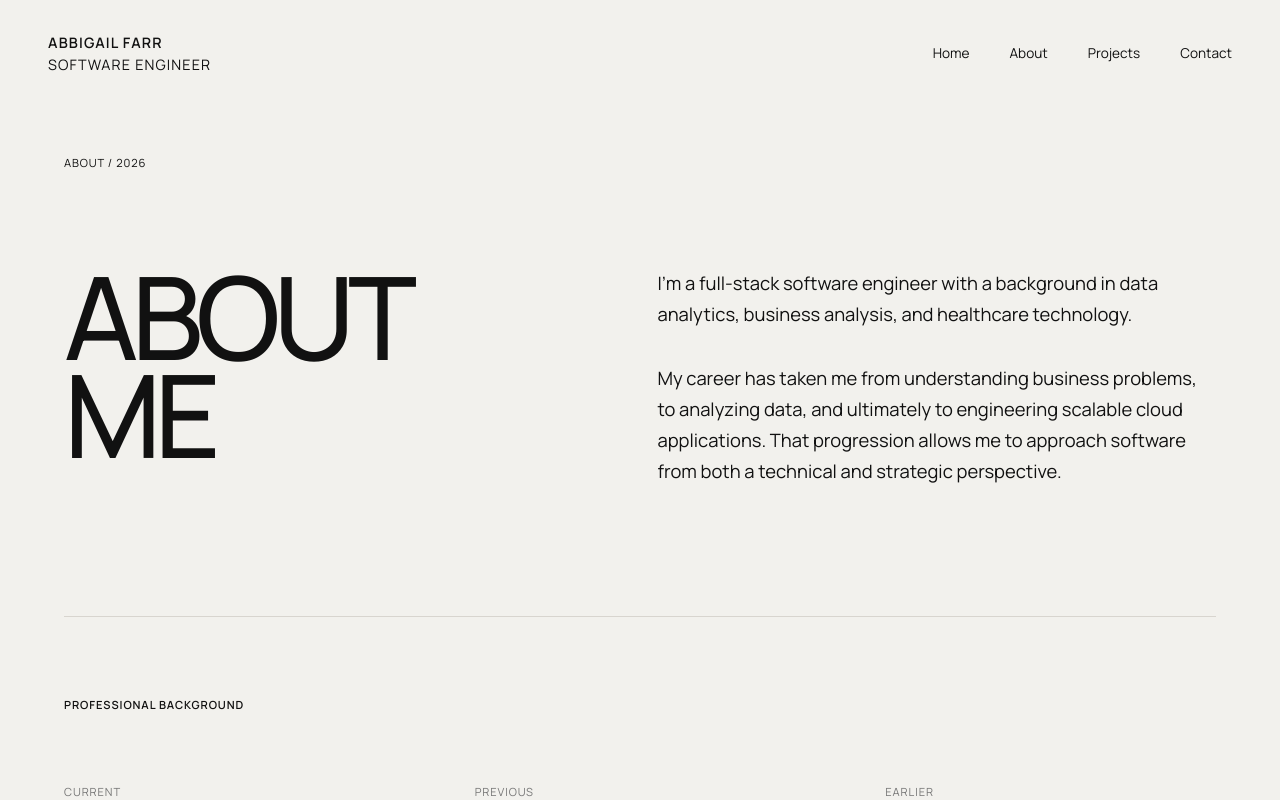
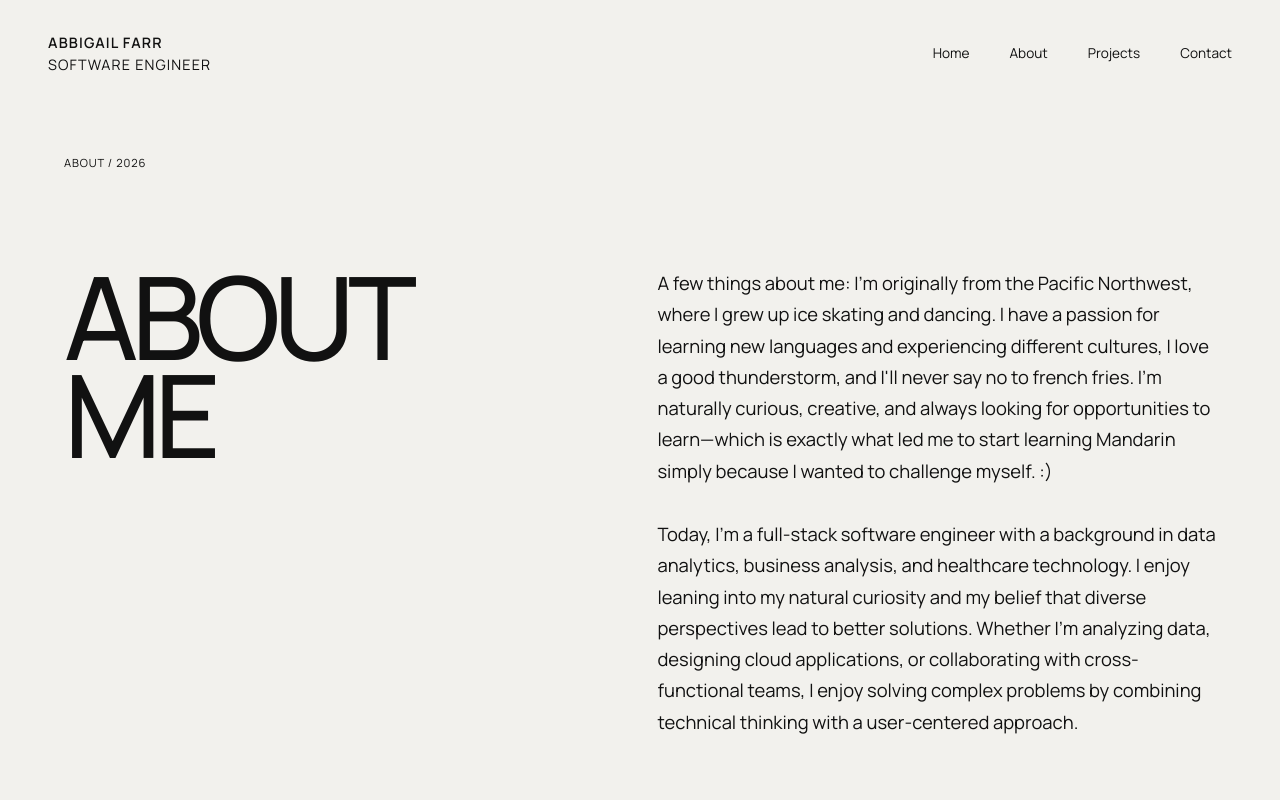
Before and after one commit to abbyMikoto/abbigailfarr-portfolio, a Next.js app: page /about in a window 1280 px wide. Shown: the top 800 px of the page. Built offline with nearby package versions, Linux system fonts and the light colour scheme.

Commit message:
AF - about me

```diff
--- a/src/app/about/page.tsx
+++ b/src/app/about/page.tsx
@@ -18,15 +18,21 @@ export default function AboutPage() {
 
         <div className={styles.about__intro}>
           <p>
-            I'm a full-stack software engineer with a background in
-            data analytics, business analysis, and healthcare technology.
+            A few things about me: I'm originally from the Pacific Northwest,
+            where I grew up ice skating and dancing. I have a passion for learning
+            new languages and experiencing different cultures, I love a good thunderstorm,
+            and I'll never say no to french fries. I'm naturally curious, creative,
+            and always looking for opportunities to learn—which is exactly what led me to
+            start learning Mandarin simply because I wanted to challenge myself. :)
           </p>
 
           <p>
-            My career has taken me from understanding business problems,
-            to analyzing data, and ultimately to engineering scalable
-            cloud applications. That progression allows me to approach
-            software from both a technical and strategic perspective.
+            Today, I'm a full-stack software engineer with a background in data analytics,
+            business analysis, and healthcare technology. I enjoy leaning into my natural
+            curiosity and my belief that diverse perspectives lead to better solutions.
+            Whether I'm analyzing data, designing cloud applications, or collaborating with
+            cross-functional teams, I enjoy solving complex problems by combining technical
+            thinking with a user-centered approach.
           </p>
 
         </div>
```
